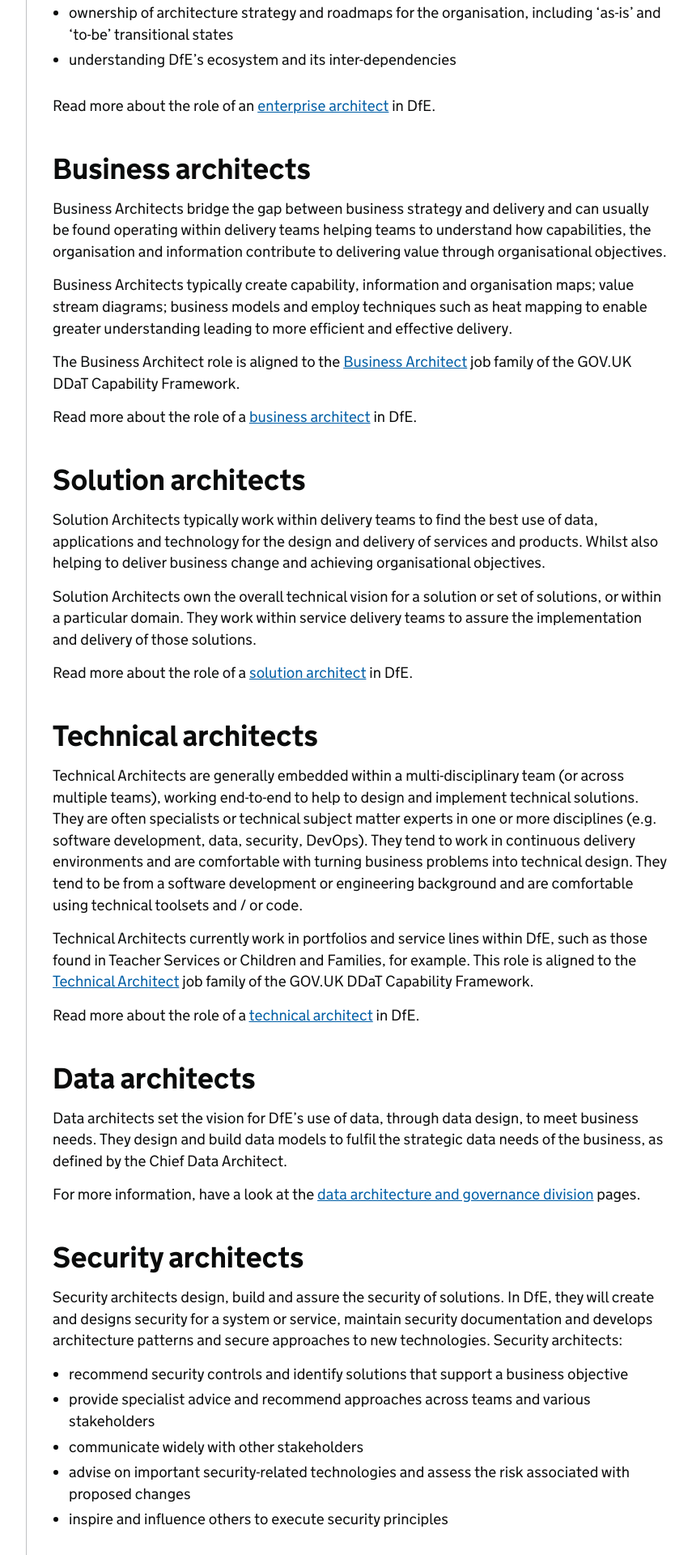
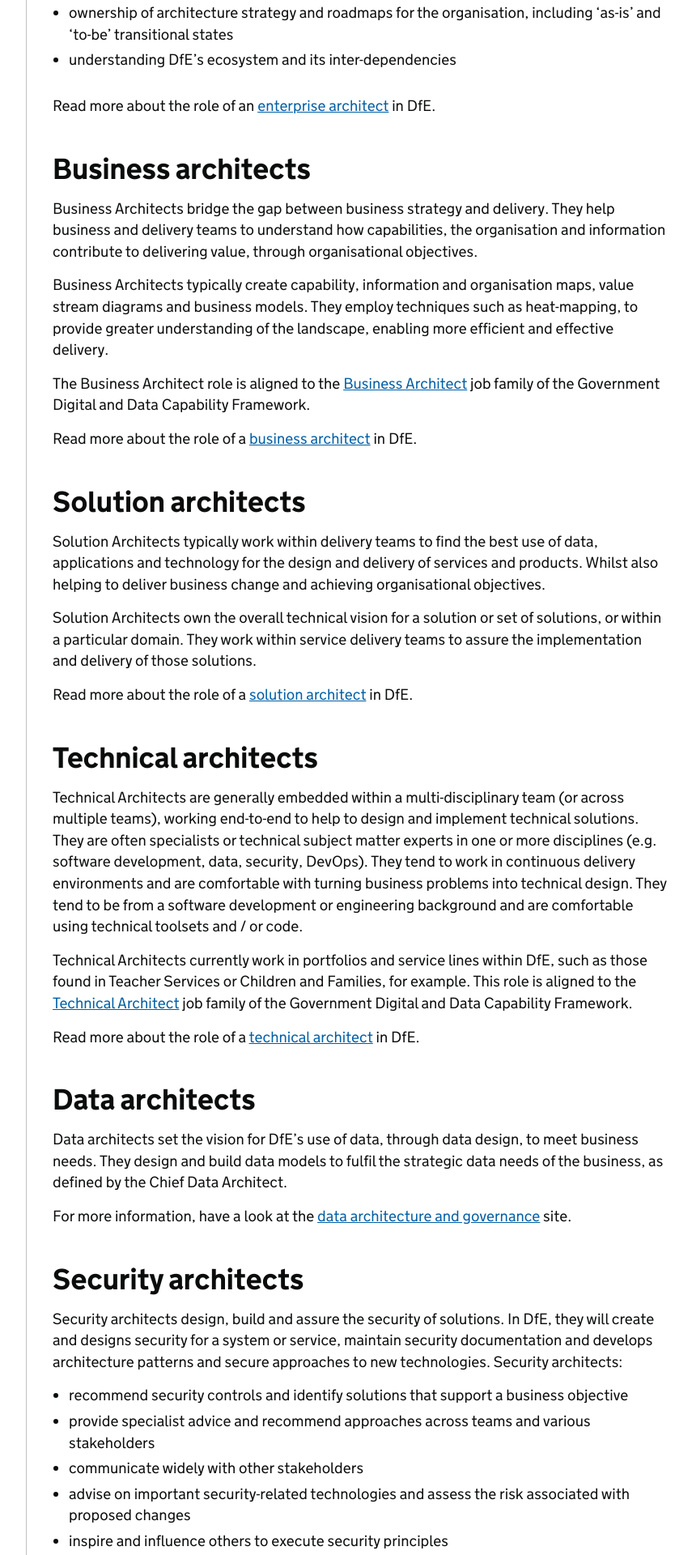
Before and after one commit to DFE-Digital/architecture, a Jekyll site: the page built from profession/architecture-roles.md, in a window 1280 px wide. Shown: the part 701-2621 px from the top of the page at 81% size, without its empty margins (298-1153 px from the left). Built offline with Jekyll 4.4.1, drawn with Linux system fonts in a browser that asks for light colours; our own code applies the rules of GitHub Pages for plain Markdown files.

Commit message:
Content tweaks, updated links

```diff
--- a/profession/architecture-roles.md
+++ b/profession/architecture-roles.md
@@ -26,11 +26,11 @@ Read more about the role of an [enterprise architect](https://dfe-digital.github
 
 ## Business architects
 
-Business Architects bridge the gap between business strategy and delivery and can usually be found operating within delivery teams helping teams to understand how capabilities, the organisation and information contribute to delivering value through organisational objectives.
+Business Architects bridge the gap between business strategy and delivery. They help business and delivery teams to understand how capabilities, the organisation and information contribute to delivering value, through organisational objectives.
 
-Business Architects typically create capability, information and organisation maps; value stream diagrams; business models and employ techniques such as heat mapping to enable greater understanding leading to more efficient and effective delivery.
+Business Architects typically create capability, information and organisation maps, value stream diagrams and business models. They employ techniques such as heat-mapping, to provide greater understanding of the landscape, enabling more efficient and effective delivery.
 
-The Business Architect role is aligned to the [Business Architect](https://ddat-capability-framework.service.gov.uk/role/business-architect) job family of the GOV.UK DDaT Capability Framework.
+The Business Architect role is aligned to the [Business Architect](https://ddat-capability-framework.service.gov.uk/role/business-architect) job family of the Government Digital and Data Capability Framework.
 
 Read more about the role of a [business architect](https://dfe-digital.github.io/dfe-job-descriptions/architects/business_architect) in DfE.
 
@@ -46,7 +46,7 @@ Read more about the role of a [solution architect](https://dfe-digital.github.io
 
 Technical Architects are generally embedded within a multi-disciplinary team (or across multiple teams), working end-to-end to help to design and implement technical solutions. They are often specialists or technical subject matter experts in one or more disciplines (e.g. software development, data, security, DevOps). They tend to work in continuous delivery environments and are comfortable with turning business problems into technical design. They tend to be from a software development or engineering background and are comfortable using technical toolsets and / or code.
 
-Technical Architects currently work in portfolios and service lines within DfE, such as those found in Teacher Services or Children and Families, for example. This role is aligned to the [Technical Architect](https://www.gov.uk/guidance/technical-architect) job family of the GOV.UK DDaT Capability Framework.
+Technical Architects currently work in portfolios and service lines within DfE, such as those found in Teacher Services or Children and Families, for example. This role is aligned to the [Technical Architect](https://ddat-capability-framework.service.gov.uk/role/technical-architect) job family of the Government Digital and Data Capability Framework.
 
 Read more about the role of a [technical architect](https://dfe-digital.github.io/dfe-job-descriptions/architects/technical_architect) in DfE.
 
@@ -54,7 +54,7 @@ Read more about the role of a [technical architect](https://dfe-digital.github.i
 
 Data architects set the vision for DfE’s use of data, through data design, to meet business needs. They design and build data models to fulfil the strategic data needs of the business, as defined by the Chief Data Architect.
 
-For more information, have a look at the [data architecture and governance division](https://educationgovuk.sharepoint.com/sites/lvewp00071/SitePages/Data-Architecture.aspx) pages.
+For more information, have a look at the [data architecture and governance](https://educationgovuk.sharepoint.com/sites/lvewp00071/SitePages/Data-Architecture.aspx) site.
 
 ## Security architects
 
@@ -68,7 +68,7 @@ Security architects design, build and assure the security of solutions. In DfE,
 
 ## Specialist architects
 
-We also have some [Specialist Technical Architects](https://www.gov.uk/government/publications/technical-specialist-architect-role-description/technical-specialist-architect-role-description) (focused on things like infrastructure or networks, for example), who work closely with service delivery teams and the other parts of the department to help achieve our goals.
+We also have some [Specialist Technical Architects](https://www.gov.uk/guidance/technical-specialist-architect) (focused on things like infrastructure or networks, for example), who work closely with service delivery teams and the other parts of the department to help achieve our goals.
 
 ## Profession support
 
```
Also changed, not shown: other parts of profession/architecture-roles.md (+1 -1 lines).
